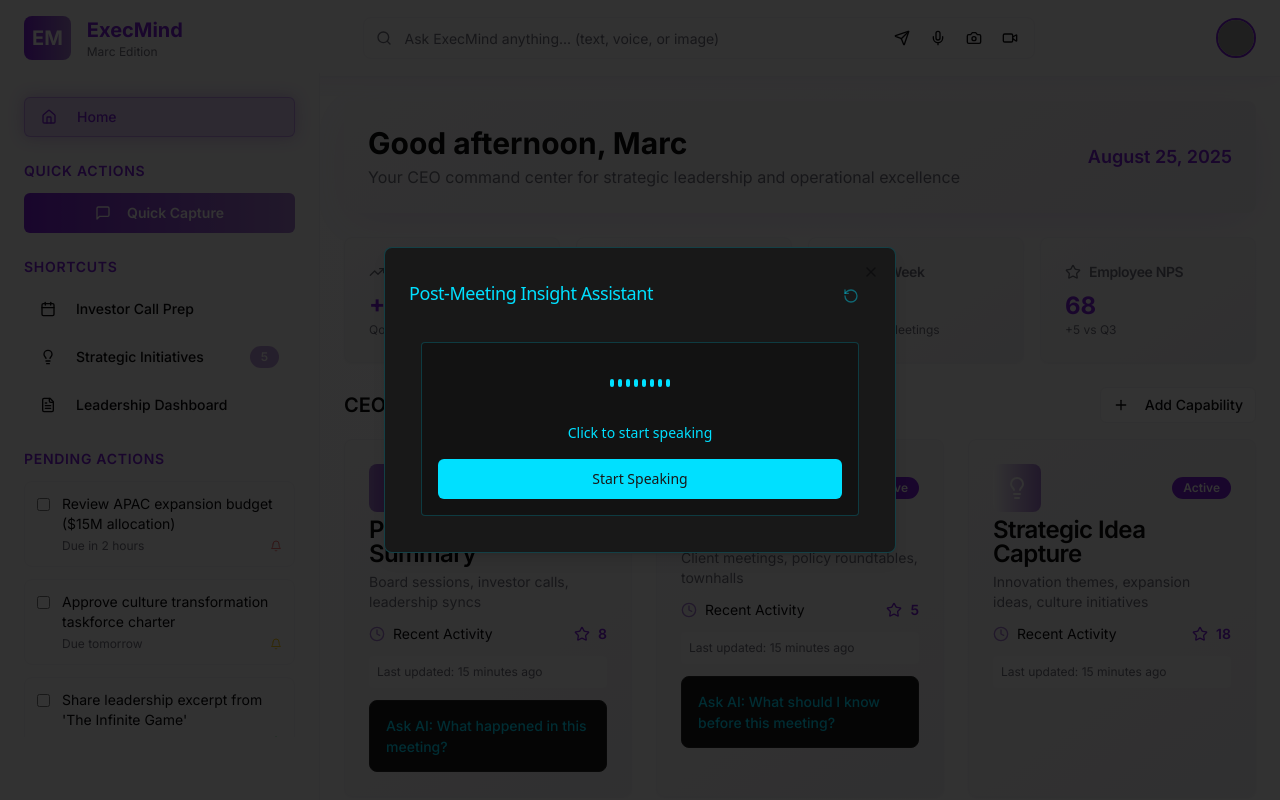
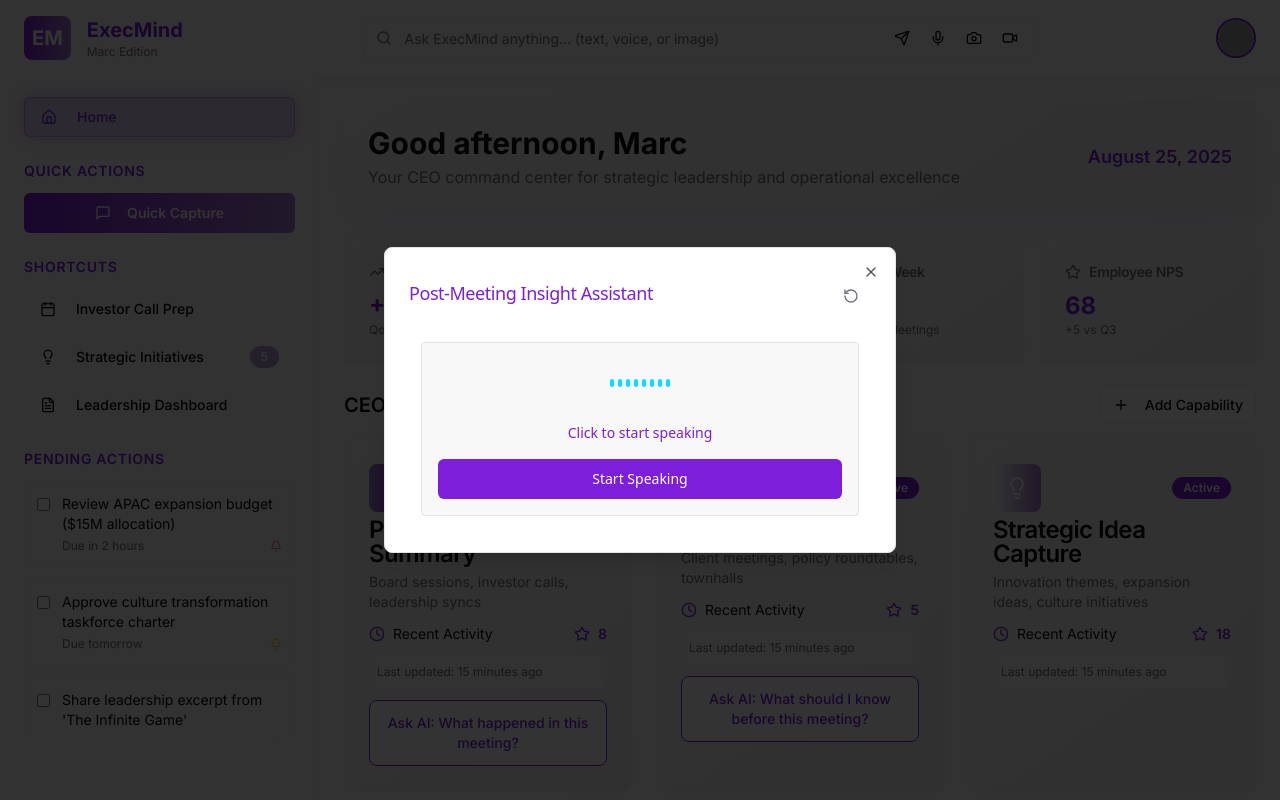
Before and after one commit to gshafd/execmind-insight-suite, a React (Vite) app: page / in a window 1280 px wide. Both pictures are taken after a click on the button "Ask AI: What happened in this meeting?". Shown: the top 800 px of the page. Built offline with nearby package versions, Linux system fonts and the light colour scheme; grey boxes are pictures that could not be loaded.

Commit message:
Update Ask AI buttons theme
Change Ask AI buttons to the new white theme and remove faded icons.

```diff
--- a/src/components/DashboardTiles.tsx
+++ b/src/components/DashboardTiles.tsx
@@ -113,11 +113,11 @@ export const DashboardTiles = () => {
             <CardContent>
               <div className="flex justify-between text-sm">
                 <div className="flex items-center space-x-2">
-                  <Clock className="h-4 w-4 text-executive-teal" />
+                  <Clock className="h-4 w-4 text-primary" />
                   <span className="text-foreground">Recent Activity</span>
                 </div>
                 <div className="flex items-center space-x-2">
-                  <Star className="h-4 w-4 text-executive-gold" />
+                  <Star className="h-4 w-4 text-primary" />
                   <span className="text-executive-gold font-semibold">
                     {Object.values(tile.stats)[0]}
                   </span>
@@ -131,31 +131,7 @@ export const DashboardTiles = () => {
               {(tile.id === "meeting-summary" || tile.id === "meeting-brief") && (
                 <div className="mt-3">
                   <button
-                    className="ai-assistant-button"
-                    style={{
-                      width: '100%',
-                      padding: '14px 16px',
-                      borderRadius: '8px',
-                      backgroundColor: '#181818',
-                      border: '1px solid #2A2A2A',
-                      color: '#00E0FF',
-                      fontFamily: 'Inter, system-ui, sans-serif',
-                      fontSize: '14px',
-                      fontWeight: '500',
-                      textAlign: 'left',
-                      cursor: 'pointer',
-                      transition: 'all 0.2s ease',
-                      overflowWrap: 'break-word',
-                      wordBreak: 'break-word'
-                    }}
-                    onMouseEnter={(e) => {
-                      e.currentTarget.style.boxShadow = '0 0 8px #00E0FF40';
-                      e.currentTarget.style.borderColor = '#00E0FF';
-                    }}
-                    onMouseLeave={(e) => {
-                      e.currentTarget.style.boxShadow = 'none';
-                      e.currentTarget.style.borderColor = '#2A2A2A';
-                    }}
+                    className="ai-assistant-button w-full p-3 rounded-lg border border-primary bg-card text-primary font-medium text-sm transition-all duration-200 hover:bg-primary/10 hover:shadow-glow"
                     onClick={(e) => handleAIAssistant(e, tile.id === "meeting-summary" ? "post-meeting" : "pre-meeting")}
                   >
                     {tile.id === "meeting-summary"
--- a/src/components/VoiceAssistantDialog.tsx
+++ b/src/components/VoiceAssistantDialog.tsx
@@ -306,30 +306,28 @@ export const VoiceAssistantDialog: React.FC<VoiceAssistantDialogProps> = ({
 
   return (
     <Dialog open={open} onOpenChange={onOpenChange}>
-      <DialogContent className="sm:max-w-lg" style={{ backgroundColor: '#181818', borderColor: '#00E0FF33' }}>
+      <DialogContent className="sm:max-w-lg bg-card border-border" style={{ borderColor: 'hsl(var(--border))' }}>
         <DialogHeader className="flex flex-row items-center justify-between">
-          <DialogTitle className="font-medium" style={{ color: '#00E0FF' }}>
+          <DialogTitle className="font-medium text-primary">
             {mode === "post-meeting" ? "Post-Meeting Insight Assistant" : "Pre-Meeting Memory Assistant"}
           </DialogTitle>
           <Button
             variant="ghost"
             size="sm"
             onClick={handleReset}
-            className="hover:bg-transparent"
-            style={{ color: '#00E0FF66' }}
-          >
+            className="hover:bg-muted text-muted-foreground">
             <RotateCcw className="h-4 w-4" />
           </Button>
         </DialogHeader>
 
         <div className="space-y-4 p-3">
           {/* Voice Capture Section */}
-          <div className="rounded p-4 border" style={{ backgroundColor: '#121212', borderColor: '#00E0FF33' }}>
+          <div className="rounded p-4 border bg-muted/50 border-border">
             <div className="text-center space-y-4">
               {phase === "listening" && (
                 <>
                   <WaveformAnimation />
-                  <p className="text-sm" style={{ color: '#00E0FF' }}>
+                  <p className="text-sm text-primary">
                     {isRecognitionActiveRef.current || isListening ? "Listening... speak your question" : "Click to start speaking"}
                   </p>
                 </>
@@ -338,12 +336,12 @@ export const VoiceAssistantDialog: React.FC<VoiceAssistantDialogProps> = ({
               {phase === "processing" && (
                 <>
                   <PulsingOrb />
-                  <p className="text-sm" style={{ color: '#00E0FF' }}>Processing your question...</p>
+                  <p className="text-sm text-primary">Processing your question...</p>
                 </>
               )}
 
               {phase === "response" && (
-                <div className="text-sm" style={{ color: '#00E0FF' }}>
+                <div className="text-sm text-primary">
                   Response ready
                 </div>
               )}
@@ -351,12 +349,7 @@ export const VoiceAssistantDialog: React.FC<VoiceAssistantDialogProps> = ({
               <Button
                 onClick={toggleListening}
                 variant={isListening ? "destructive" : "default"}
-                className="w-full"
-                style={{
-                  backgroundColor: isListening ? '#dc2626' : '#00E0FF',
-                  color: isListening ? '#ffffff' : '#181818',
-                  border: 'none'
-                }}
+                className="w-full bg-primary text-primary-foreground hover:bg-primary/90"
               >
                 {isRecognitionActiveRef.current || isListening ? "Stop Listening" : "Start Speaking"}
               </Button>
@@ -365,18 +358,18 @@ export const VoiceAssistantDialog: React.FC<VoiceAssistantDialogProps> = ({
 
           {/* Transcription Display */}
           {transcription && (
-            <div className="rounded p-3 border" style={{ backgroundColor: '#121212', borderColor: '#00E0FF33' }}>
-              <h4 className="text-xs font-medium mb-2" style={{ color: '#00E0FFcc' }}>Live Transcription:</h4>
-              <p className="text-sm" style={{ color: '#00E0FF' }}>{transcription}</p>
+            <div className="rounded p-3 border bg-muted/50 border-border">
+              <h4 className="text-xs font-medium mb-2 text-muted-foreground">Live Transcription:</h4>
+              <p className="text-sm text-foreground">{transcription}</p>
             </div>
           )}
 
           {/* AI Response */}
           {aiResponse && (
-            <div className="rounded p-4 border" style={{ backgroundColor: '#121212', borderColor: '#00E0FF33' }}>
+            <div className="rounded p-4 border bg-muted/50 border-border">
               <div className="space-y-3">
-                <h4 className="text-sm font-medium" style={{ color: '#00E0FF' }}>AI Assistant Response</h4>
-                <div className="text-sm whitespace-pre-line leading-relaxed" style={{ color: '#00E0FF' }}>
+                <h4 className="text-sm font-medium text-foreground">AI Assistant Response</h4>
+                <div className="text-sm whitespace-pre-line leading-relaxed text-foreground">
                   {aiResponse}
                 </div>
               </div>
@@ -385,48 +378,22 @@ export const VoiceAssistantDialog: React.FC<VoiceAssistantDialogProps> = ({
 
           {/* Action Buttons */}
           {phase === "response" && (
-            <div className="flex justify-between items-center pt-3 border-t" style={{ borderColor: '#00E0FF33' }}>
+            <div className="flex justify-between items-center pt-3 border-t border-border">
               <div className="flex space-x-2">
-                <button
+                <Button
                   onClick={mode === "post-meeting" ? handleSaveAsNote : handleSaveInMemory}
-                  className="px-3 py-2 text-sm font-medium rounded-md border transition-all duration-200 hover:shadow-md active:scale-95"
-                  style={{
-                    borderColor: '#00E0FF66',
-                    color: '#00E0FF',
-                    backgroundColor: 'transparent',
-                    overflow: 'hidden',
-                    textOverflow: 'ellipsis',
-                    whiteSpace: 'nowrap'
-                  }}
-                  onMouseEnter={(e) => {
-                    e.currentTarget.style.backgroundColor = '#00E0FF11';
-                  }}
-                  onMouseLeave={(e) => {
-                    e.currentTarget.style.backgroundColor = 'transparent';
-                  }}
+                  variant="outline"
+                  className="px-3 py-2 text-sm font-medium border-primary text-primary hover:bg-primary/10"
                 >
                   {mode === "post-meeting" ? "Save as Note" : "Save in Memory"}
-                </button>
-                <button
+                </Button>
+                <Button
                   onClick={mode === "post-meeting" ? handleShareWithTeam : handleAddToCalendar}
-                  className="px-3 py-2 text-sm font-medium rounded-md border transition-all duration-200 hover:shadow-md active:scale-95"
-                  style={{
-                    borderColor: '#00E0FF66',
-                    color: '#00E0FF',
-                    backgroundColor: 'transparent',
-                    overflow: 'hidden',
-                    textOverflow: 'ellipsis',
-                    whiteSpace: 'nowrap'
-                  }}
-                  onMouseEnter={(e) => {
-                    e.currentTarget.style.backgroundColor = '#00E0FF11';
-                  }}
-                  onMouseLeave={(e) => {
-                    e.currentTarget.style.backgroundColor = 'transparent';
-                  }}
+                  variant="outline"
+                  className="px-3 py-2 text-sm font-medium border-primary text-primary hover:bg-primary/10"
                 >
                   {mode === "post-meeting" ? "Share with Team" : "Add to Calendar"}
-                </button>
+                </Button>
               </div>
             </div>
           )}
@@ -444,34 +411,24 @@ export const VoiceAssistantDialog: React.FC<VoiceAssistantDialogProps> = ({
           onClick={closeModal}
         >
           <div
-            className="bg-dark border rounded-lg p-6 text-center max-w-md w-full mx-4"
-            style={{
-              backgroundColor: '#181818',
-              borderColor: '#6c14dc33',
-            }}
+            className="bg-card border border-border rounded-lg p-6 text-center max-w-md w-full mx-4"
             onClick={(e) => e.stopPropagation()}
           >
             {/* Save as Note Modal */}
             {activeModal === "save-note" && (
               <>
-                <div className="text-lg font-semibold mb-4" style={{ color: '#6c14dc' }}>Save as Note</div>
+                <div className="text-lg font-semibold mb-4 text-primary">Save as Note</div>
                 <div className="text-4xl mb-4">✅</div>
-                <p className="text-sm mb-6" style={{ color: '#00E0FF' }}>
+                <p className="text-sm mb-6 text-foreground">
                   Your note has been saved successfully.
                 </p>
-                <button
+                <Button
                   onClick={closeModal}
-                  className="px-4 py-2 rounded-md border transition-all duration-200 active:scale-95"
-                  style={{
-                    borderColor: '#6c14dc',
-                    color: '#6c14dc',
-                    backgroundColor: 'transparent'
-                  }}
-                  onMouseEnter={(e) => e.currentTarget.style.backgroundColor = '#6c14dc11'}
-                  onMouseLeave={(e) => e.currentTarget.style.backgroundColor = 'transparent'}
+                  variant="outline"
+                  className="border-primary text-primary hover:bg-primary/10"
                 >
                   Close
-                </button>
+                </Button>
               </>
             )}
 
```
